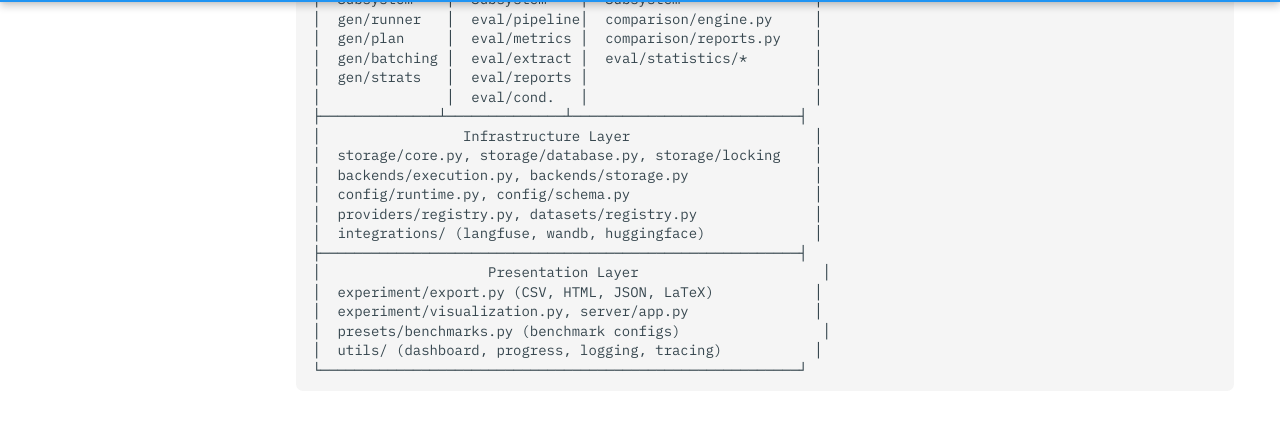
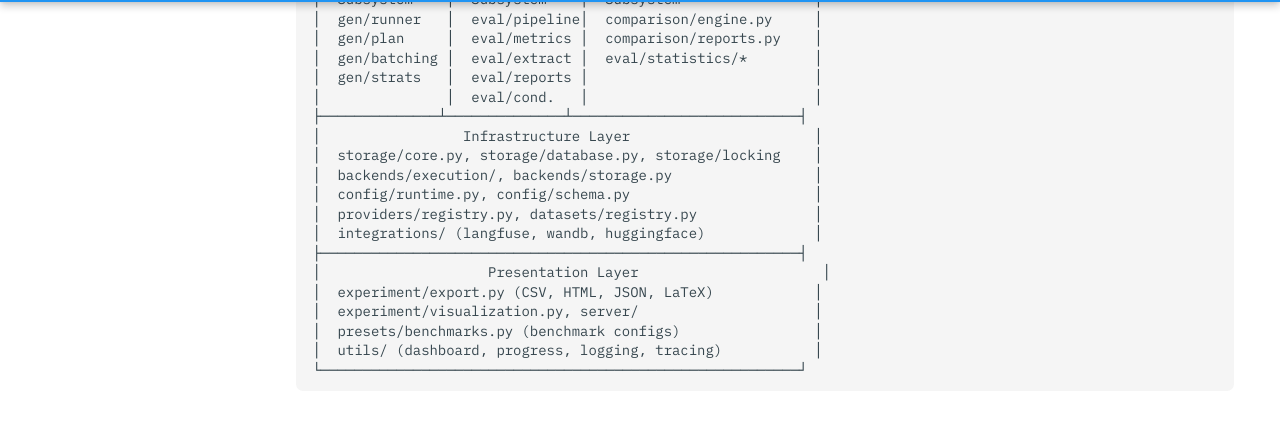
Before and after one commit to Pittawat2542/themis, an MkDocs documentation site: the page built from docs/DESIGN.md, in a window 1280 px wide and 900 px high, scrolled down 823 px. Shown: the part 94-523 px from the top of the window. Built offline with MkDocs 1.6.1 and Material for MkDocs 9.7.7, drawn with Linux system fonts in a browser that asks for light colours; comment, search, counter and statistics services are not loaded; the version menu is left out.

Commit message:
docs(architecture): Update diagram and paths for refactored directories

````diff
--- a/docs/DESIGN.md
+++ b/docs/DESIGN.md
@@ -39,15 +39,15 @@ Themis follows a **hexagonal (ports-and-adapters)** architecture. Dependencies f
 ├──────────────┴──────────────┴───────────────────────────┤
 │                 Infrastructure Layer                      │
 │  storage/core.py, storage/database.py, storage/locking    │
-│  backends/execution.py, backends/storage.py               │
+│  backends/execution/, backends/storage.py                 │
 │  config/runtime.py, config/schema.py                      │
 │  providers/registry.py, datasets/registry.py              │
 │  integrations/ (langfuse, wandb, huggingface)             │
 ├─────────────────────────────────────────────────────────┤
 │                    Presentation Layer                      │
 │  experiment/export.py (CSV, HTML, JSON, LaTeX)            │
-│  experiment/visualization.py, server/app.py               │
-│  presets/benchmarks.py (benchmark configs)                 │
+│  experiment/visualization.py, server/                     │
+│  presets/benchmarks.py (benchmark configs)                │
 │  utils/ (dashboard, progress, logging, tracing)           │
 └─────────────────────────────────────────────────────────┘
 ```
````
Also changed, not shown: docs/api/overview.md (+1 -1 lines).
